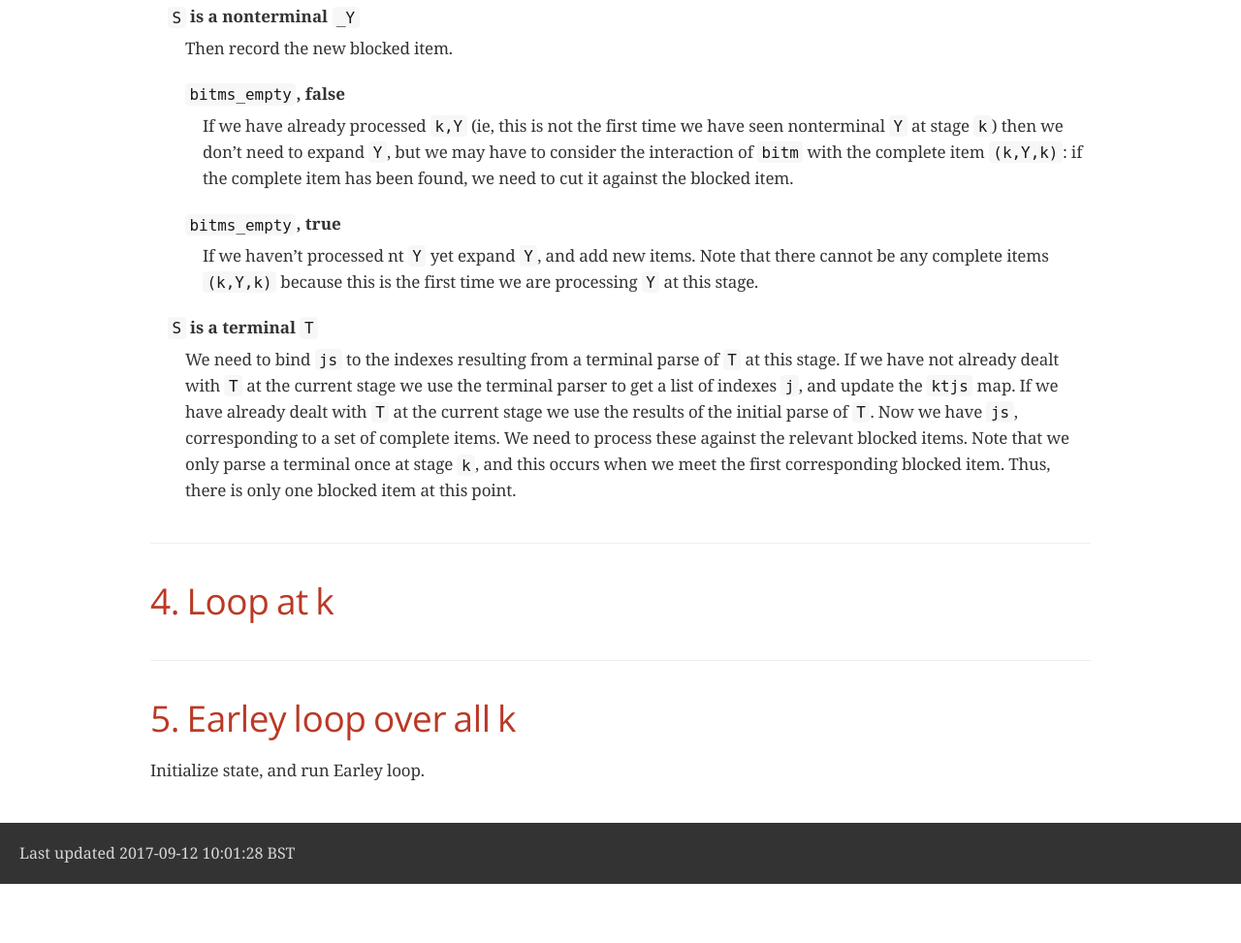
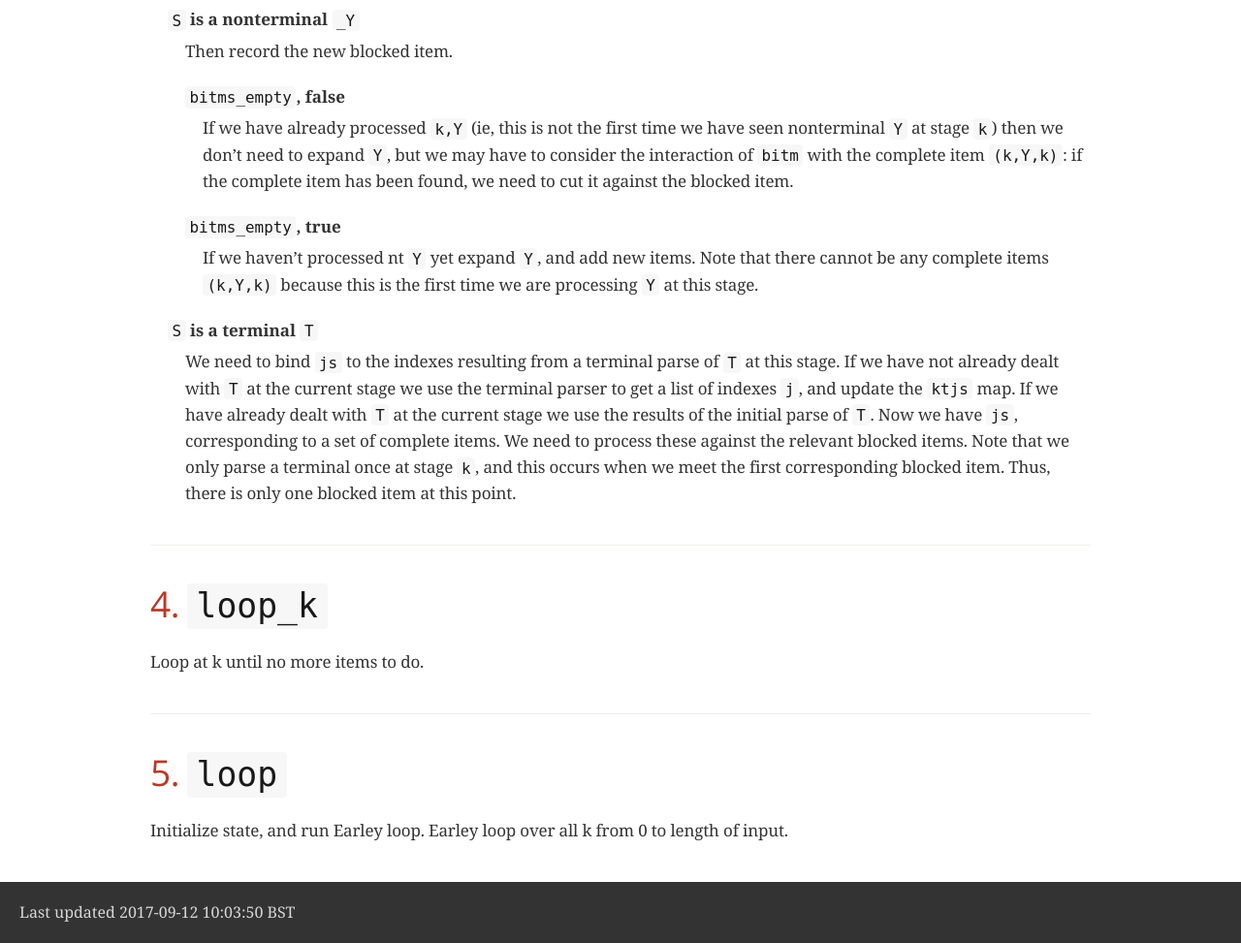
Before and after one commit to tomjridge/tjr_simple_earley, a plain HTML site: page docs/tjr_earley.html in a window 1280 px wide. Shown: the part 1312-2285 px from the top of the page at 97% size. Before the commit the page ends 2224 px from the top, so only its background shows below. Drawn offline with nearby package versions, Linux system fonts and the light colour scheme; some packages are replaced by stand-ins of ours; a web font is replaced by a local one.

Commit message:
update doc

```diff
--- a/docs/tjr_earley.html
+++ b/docs/tjr_earley.html
@@ -433,8 +433,8 @@ body.book #toc,body.book #preamble,body.book h1.sect0,body.book .sect1>h2{page-b
 <li><a href="#_staged_earley">1. Staged Earley</a></li>
 <li><a href="#_code_structure">2. Code structure</a></li>
 <li><a href="#__code_step_k_code">3. <code>step_k</code></a></li>
-<li><a href="#_loop_at_k">4. Loop at k</a></li>
-<li><a href="#_earley_loop_over_all_k">5. Earley loop over all k</a></li>
+<li><a href="#__code_loop_k_code">4. <code>loop_k</code></a></li>
+<li><a href="#__code_loop_code">5. <code>loop</code></a></li>
 </ul>
 </div>
 </div>
@@ -541,23 +541,26 @@ at this point.</p>
 </div>
 </div>
 <div class="sect1">
-<h2 id="_loop_at_k">4. Loop at k</h2>
+<h2 id="__code_loop_k_code">4. <code>loop_k</code></h2>
 <div class="sectionbody">
-
+<div class="paragraph">
+<p>Loop at k until no more items to do.</p>
+</div>
 </div>
 </div>
 <div class="sect1">
-<h2 id="_earley_loop_over_all_k">5. Earley loop over all k</h2>
+<h2 id="__code_loop_code">5. <code>loop</code></h2>
 <div class="sectionbody">
 <div class="paragraph">
-<p>Initialize state, and run Earley loop.</p>
+<p>Initialize state, and run Earley loop. Earley loop over all k from 0
+to length of input.</p>
 </div>
 </div>
 </div>
 </div>
 <div id="footer">
 <div id="footer-text">
-Last updated 2017-09-12 10:01:28 BST
+Last updated 2017-09-12 10:03:50 BST
 </div>
 </div>
 <script type="text/x-mathjax-config">
```
Also changed, not shown: src/tjr_earley.html (+10 -7 lines), 1 other file.
